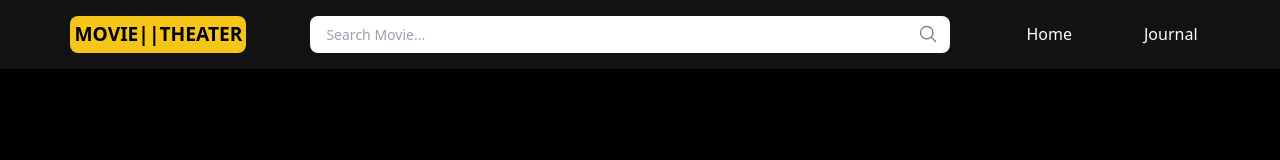
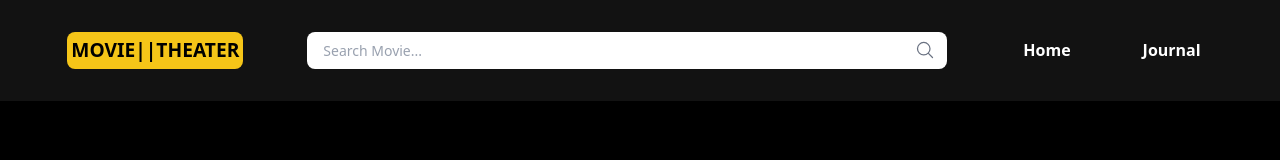
Before and after one commit to BorisFeuze/Movie-Theater, a plain HTML site: page index.html in a window 1280 px wide. Drawn offline with nearby package versions, Linux system fonts and the light colour scheme.

Commit message:
update css-style

```diff
--- a/index.html
+++ b/index.html
@@ -7,7 +7,9 @@
     <title>Movie theater</title>
   </head>
   <body class="bg-black font-sans">
-    <header class="flex p-[1rem] gap-[4rem] justify-center bg-[#121212]">
+    <header
+      class="flex p-[1rem] gap-[4rem] justify-center bg-[#121212] w-full py-[2rem] fixed"
+    >
       <!--Logo on the top-left-->
       <div
         class="bg-[#F5C518] rounded-lg font-[900] flex justify-center items-center"
@@ -54,7 +56,7 @@
         </button>
       </div>
       <!--menu subitems-->
-      <ul class="flex gap-[3rem] items-center">
+      <ul class="flex gap-[3rem] items-center font-semibold">
         <li>
           <a
             href="index.html"
@@ -73,7 +75,7 @@
         </li>
       </ul>
     </header>
-    <main>
+    <main class="pt-12">
       <section>
         <div class="container mx-auto p-4">
           <h1 class="text-3xl font-bold mb-4">Movies</h1>
```
Also changed, not shown: src/journal.html (+5 -3 lines).
